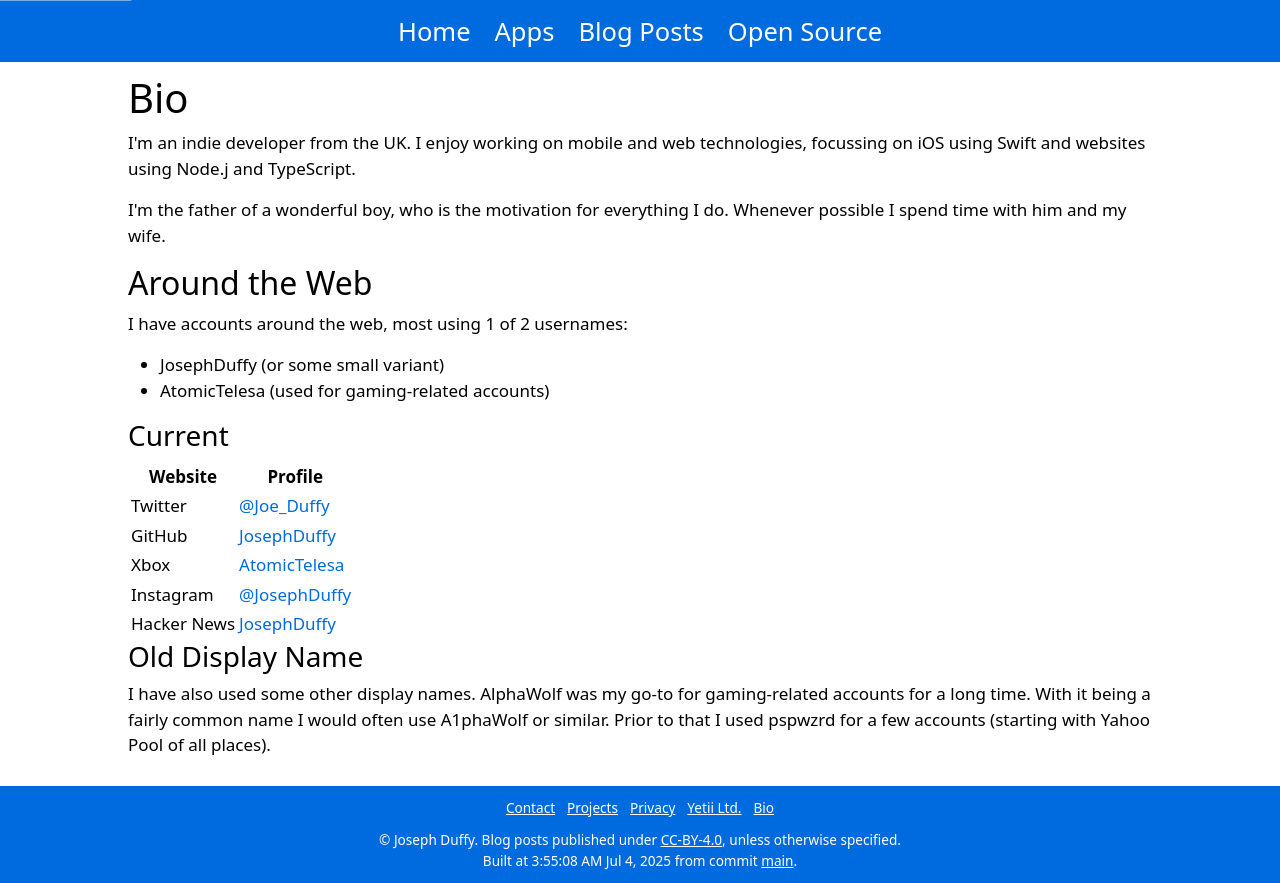
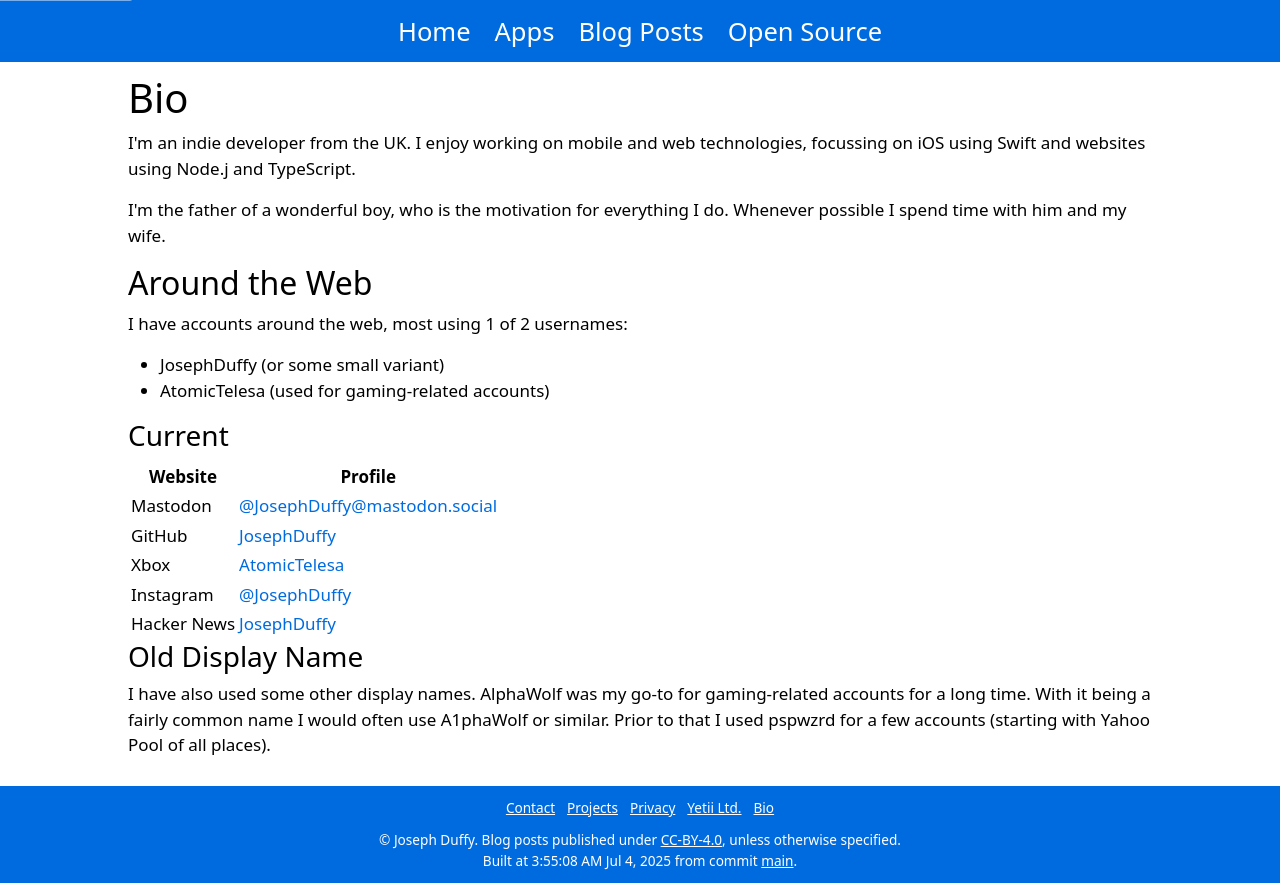
Before and after one commit to JosephDuffy/josephduffy.co.uk, a Next.js app: page /bio in a window 1280 px wide. Built offline with nearby package versions, Linux system fonts and the light colour scheme.

Commit message:
Replace Twitter link with Mastodon

```diff
--- a/pages/bio.tsx
+++ b/pages/bio.tsx
@@ -38,10 +38,10 @@ const PrivacyPage: NextPage = () => {
         </thead>
         <tbody>
           <tr>
-            <td>Twitter</td>
+            <td>Mastodon</td>
             <td>
-              <a href="https://twitter.com/Joe_Duffy" rel="me">
-                @Joe_Duffy
+              <a href="https://mastodon.social/@JosephDuffy" rel="me">
+                @JosephDuffy@mastodon.social
               </a>
             </td>
           </tr>
```
